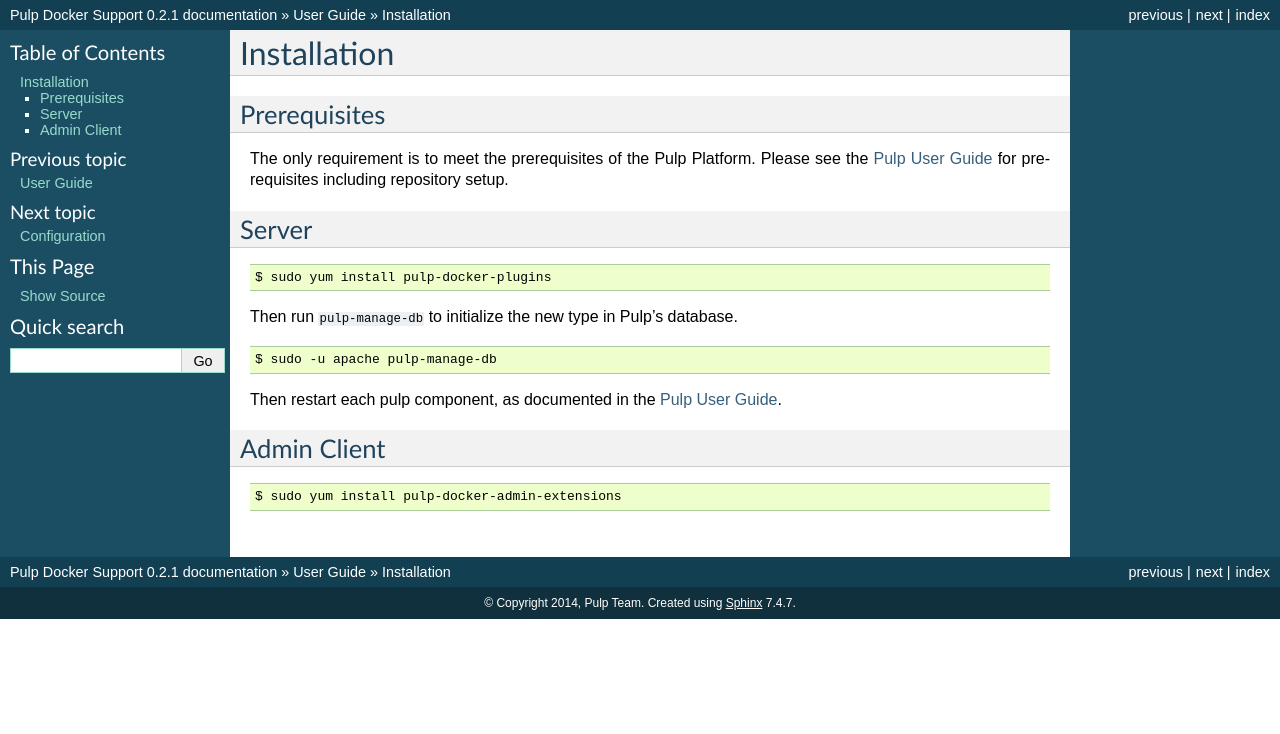
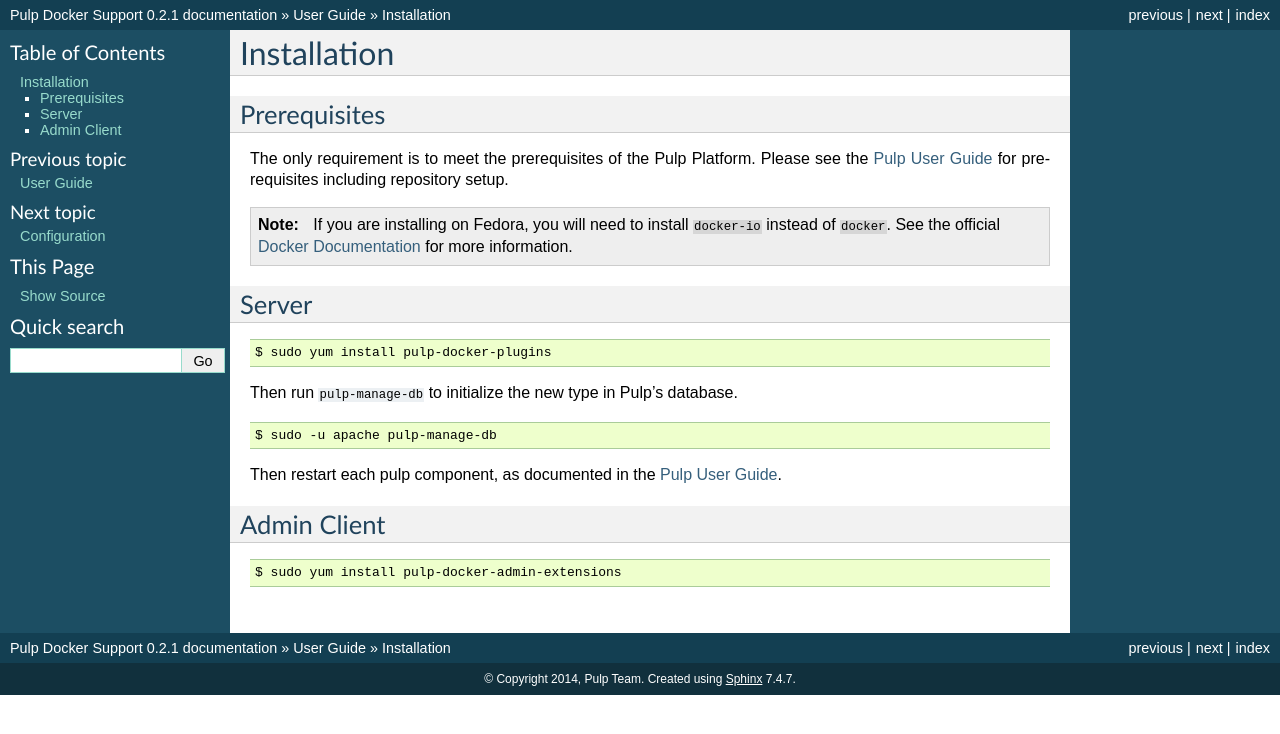
Before and after one commit to pulp/pulp_docker, a Sphinx documentation site: the page built from docs/user-guide/installation.rst, in a window 1280 px wide. Shown: the top 734 px of the page. Built offline with Sphinx 7.4.7, drawn with Linux system fonts in a browser that asks for light colours.

Commit message:
add a note for docker installation on fedora

```diff
--- a/docs/user-guide/installation.rst
+++ b/docs/user-guide/installation.rst
@@ -8,6 +8,13 @@
 
 The only requirement is to meet the prerequisites of the Pulp Platform. Please
 see the `Pulp User Guide`_ for prerequisites including repository setup.
+
+.. note::
+
+   If you are installing on Fedora, you will need to install ``docker-io`` instead
+   of ``docker``. See the official `Docker Documentation`_ for more information.
+
+.. _Docker Documentation: https://docs.docker.com/
 
 Server
 ------
```
